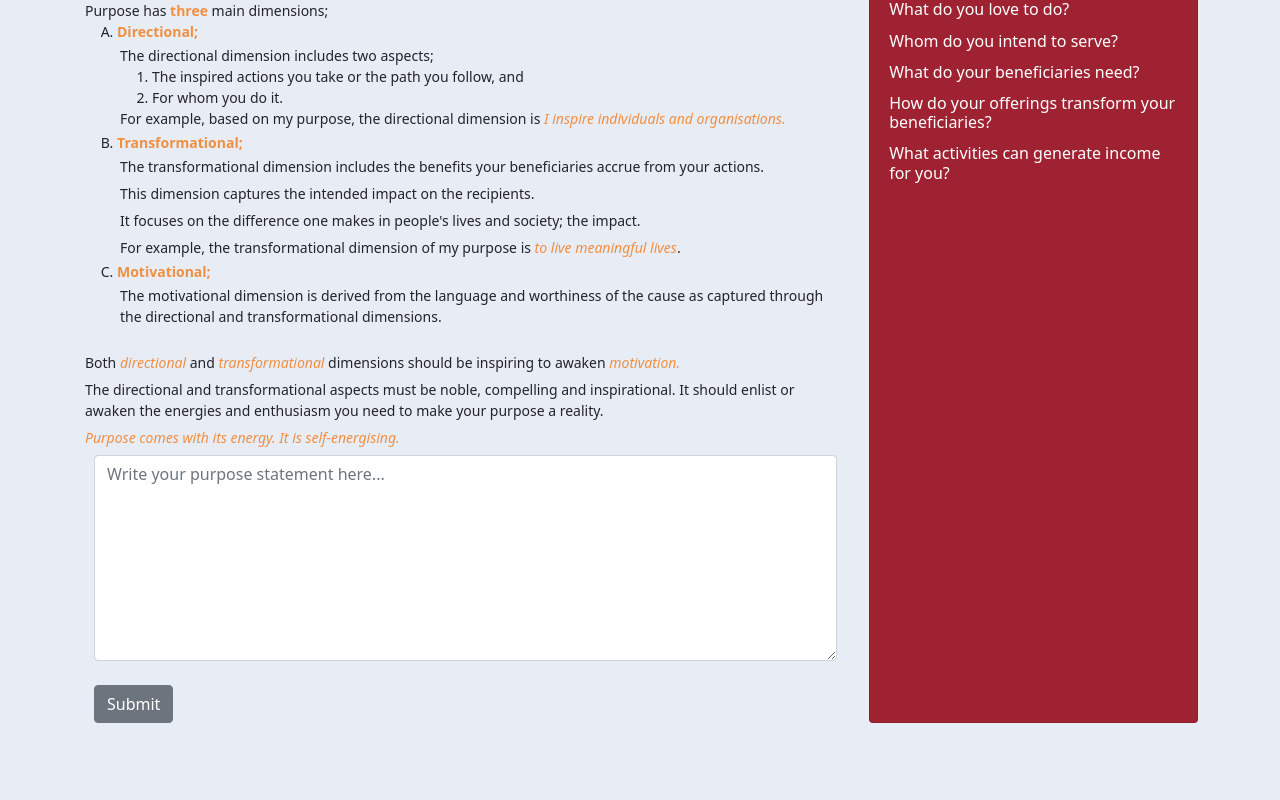
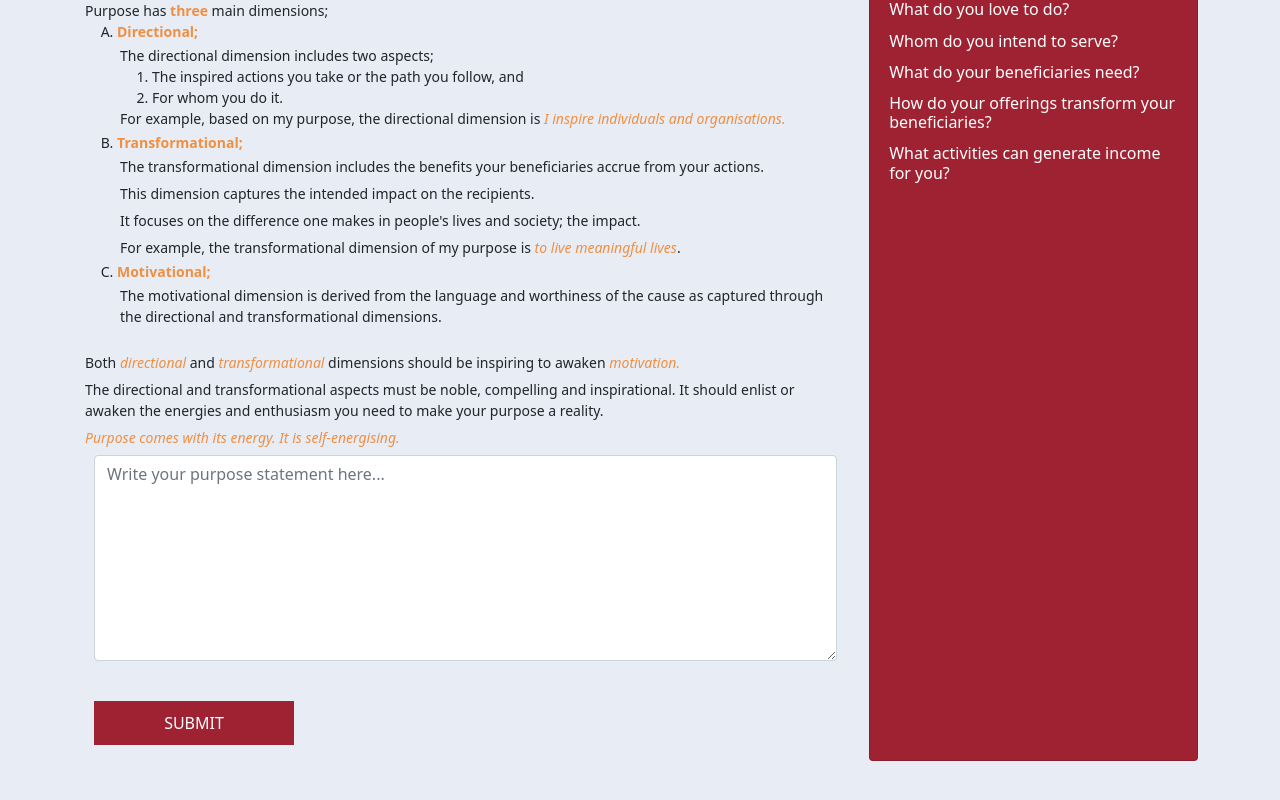
Before and after one commit to wamae-ndiritu/purpose-clarity-tool, a React (Create React App) app in the folder frontend/: page /answers in a window 1280 px wide. Shown: the part 222-1022 px from the top of the page. Before the commit the page ends 991 px from the top, so only its background shows below. Built offline with nearby package versions, Linux system fonts and the light colour scheme; sample sign-in values are in the browser's storage.

Commit message:
Change statement elements styling

```diff
--- a/frontend/src/components/Purposestatement.js
+++ b/frontend/src/components/Purposestatement.js
@@ -2,6 +2,7 @@ import React, { useState, useEffect } from "react";
 import { useNavigate } from "react-router-dom";
 import { useSelector, useDispatch } from "react-redux";
 import { createItem } from "../redux/actions/purposeActions";
+import UtilComponent from "./UtilComponent";
 
 function Purposestatement() {
   const dispatch = useDispatch();
@@ -128,18 +129,16 @@ function Purposestatement() {
               });
             }}
           ></textarea>
-          {loading ? (
-            <span className='text-warning'>Loading...</span>
-          ) : (
-            error && <span className='text-danger'>{error}</span>
-          )}
+          <div className='btn-wrapper'>
             <button
               type='button'
-            class='btn btn-secondary mt-4'
+              class='btn-submit mt-4'
               onClick={handleSubmit}
             >
               Submit
             </button>
+            <UtilComponent loading={loading} error={error} />
+          </div>
         </div>
       </div>
     </div>
--- /dev/null
+++ b/frontend/src/components/UtilComponent.jsx
@@ -0,0 +1,15 @@
+import React from "react";
+
+const UtilComponent = ({ loading, error }) => {
+  return (
+    <div className='util-cont'>
+      {loading ? (
+        <span className='text-warning'>Loading...</span>
+      ) : (
+        error && <span className='text-danger'>{error}</span>
+      )}
+    </div>
+  );
+};
+
+export default UtilComponent;
--- a/frontend/src/index.css
+++ b/frontend/src/index.css
@@ -478,8 +478,33 @@ body{
     color: var(--color-orange);
  }
 
+ .btn-wrapper{
+    height: 100px;
+    display: flex;
+    gap: 20px;
+    align-items: center;
+ }
+
  .purpose-guide-p{
     font-size: 16px !important;
     color: var(--maroon-text);
  }
+
+ .util-cont{
+    display: flex;
+    justify-content: center;
+    align-items: center;
+    margin: auto 0;
+ }
+
+ .btn-submit{
+    background-color: var(--color-main);
+    width: 200px;
+    border: none;
+    color: #fff;
+    padding: 10px;
+    text-transform: uppercase;
+    font-size: 16px;
+ }
+
  /* Answers component */
```
Lines whose indentation alone changed are shown as unchanged.
